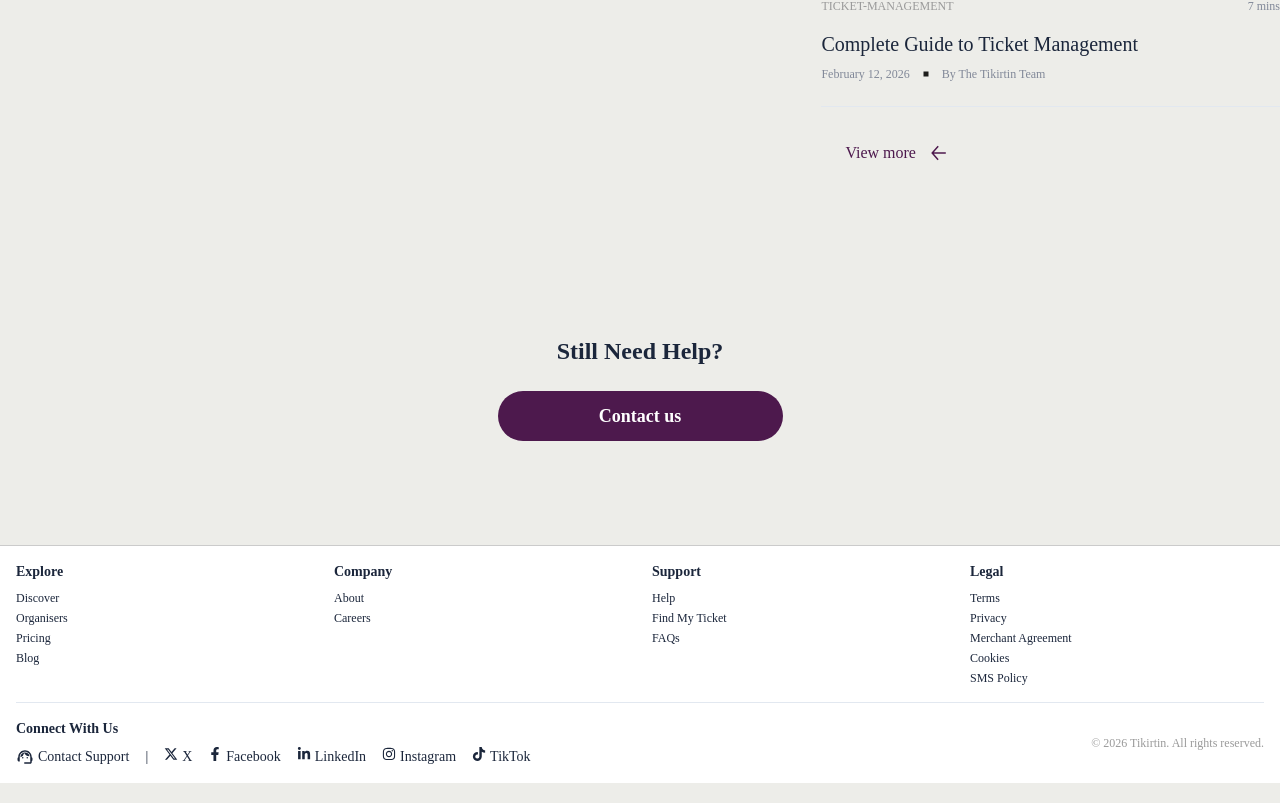
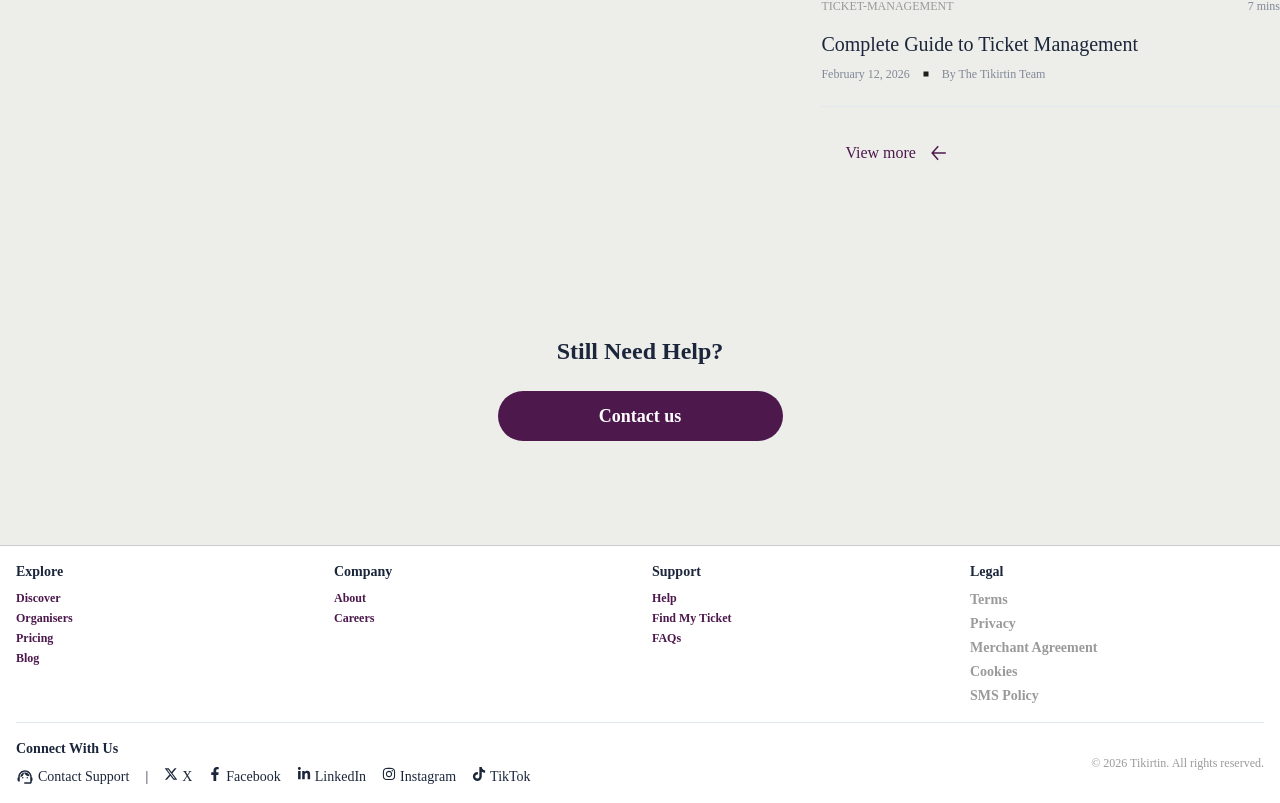
Before and after one commit to eenwemasor/tikirtin-blog, a Next.js app: page / in a window 1280 px wide. Shown: the part 1726-2529 px from the top of the page. Built offline with nearby package versions, Linux system fonts and the light colour scheme; a web font is replaced by a local one.

Commit message:
footer style update and not found page

```diff
--- a/package.json
+++ b/package.json
@@ -16,6 +16,7 @@
     "@types/mdx": "^2.0.13",
     "autoprefixer": "^10.4.24",
     "class-variance-authority": "^0.7.1",
+    "date-fns": "^4.1.0",
     "framer-motion": "^12.34.0",
     "lucide-react": "^0.564.0",
     "next": "16.1.6",
--- a/src/app/globals.css
+++ b/src/app/globals.css
@@ -284,3 +284,11 @@ body {
 .border-bottom-animation:hover {
   border-bottom-color: var(--color-primary);
 }
+
+.link {
+  @apply text-primary font-semibold hover:underline transition ease-in cursor-pointer;
+}
+
+.link-secondary {
+  @apply text-gray text-sm font-semibold hover:underline transition ease-in cursor-pointer;
+}
--- a/src/app/layout.tsx
+++ b/src/app/layout.tsx
@@ -53,7 +53,7 @@ export default function RootLayout({
               </Link>
             </header>
           </div>
-          <div className="w-full flex-1 container">{children}</div>
+          <div className="w-full flex-1 container flex flex-col">{children}</div>
           <MainFooter />
         </div>
         {isProd && <GoogleAnalytics gaId="G-WZZJEGMS4V" />}
--- /dev/null
+++ b/src/app/not-found.tsx
@@ -0,0 +1,25 @@
+import Button from "@/components/ui/Button";
+import Link from "next/link";
+import { format } from "date-fns";
+import { baseUrl } from "@/utils";
+
+export default function NotFound() {
+  return (
+    <div className="flex-1 flex flex-col items-center justify-center">
+      <div>
+        <h1 className="text-6xl font-black text-center text-primary/30 md:text-9xl">
+          ERROR
+        </h1>
+        <p className="mt-3 mb-6 text-base text-black sm:text-lg text-center">
+          We can’t seem to find the page you are looking for!
+        </p>
+        <Link href={baseUrl} className="flex items-center justify-center ">
+          <Button className="cursor-pointer">Back to Home Page</Button>
+        </Link>
+      </div>
+      <p className="absolute text-sm text-center text-gray-500 -translate-x-1/2 bottom-6 left-1/2 ">
+        © {format(new Date(), "yyyy")} - Tikirtin
+      </p>
+    </div>
+  );
+}
```
Also changed, not shown: 1 other file (tests, documents, lock files or other folders).
